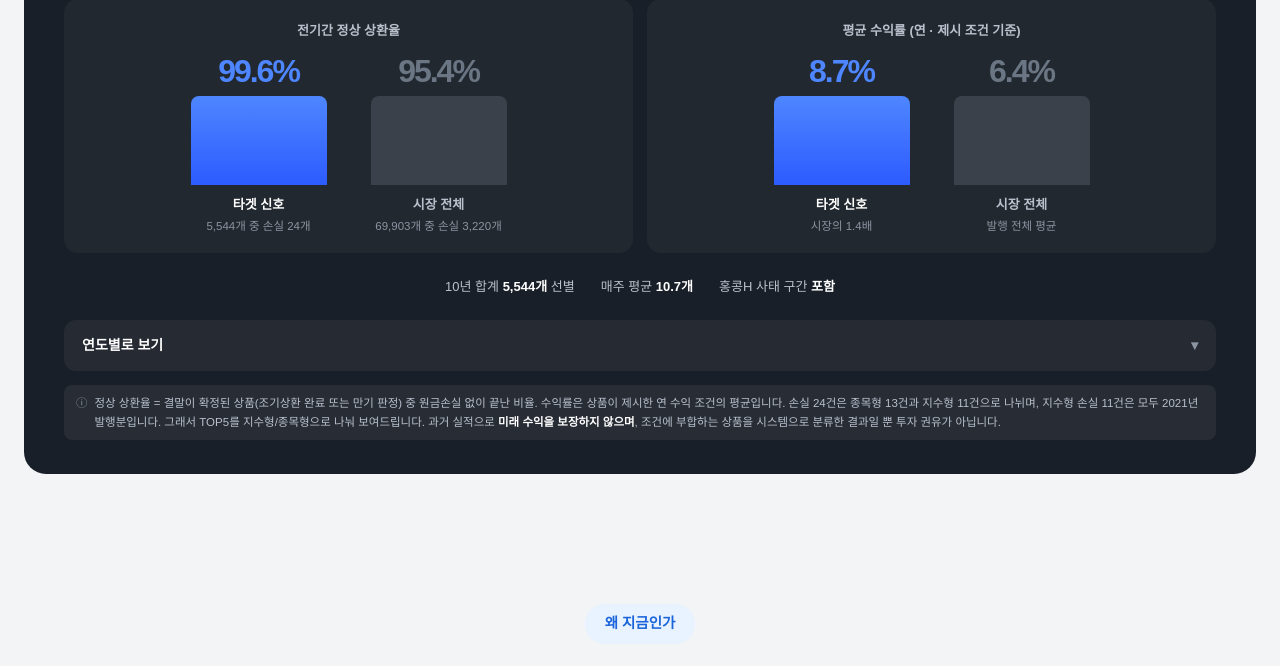
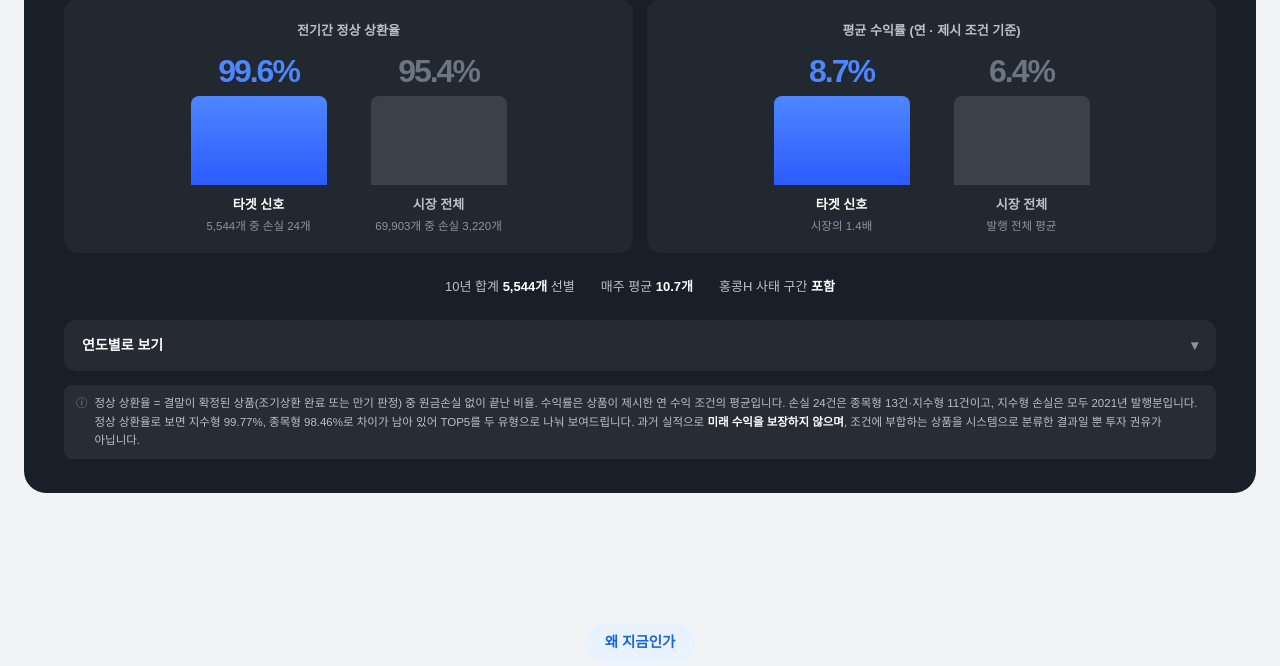
Before and after one commit to lifedd1984-eng/els-platform, a Django app: page / in a window 1280 px wide. Shown: the part 2388-3054 px from the top of the page. Run offline with Django 5.2, Linux system fonts and the light colour scheme; data comes from the database, SQL or seed files in the repository; parts of the project's set-up code (start-up, migrations or seed data) failed here and were passed over; some web fonts are replaced.

Commit message:
2021년 강조를 중립색으로 바꾸고 유형 분리 근거를 비율로 고친다
v8에서 2021은 레이더가 시장에 진 유일한 해다. 브랜드 파랑 강조를 그대로
두면 성과 자랑으로 읽힌다 — 회색으로 낮춰 '눈여겨볼 해'로만 남긴다.
TOP5 유형 분리 근거도 손실 건수(종목형 13 vs 지수형 11로 갈려 논리가
약해짐)에서 정상상환율(99.77% vs 98.46%)로 바꾼다.

```diff
--- a/core/models.py
+++ b/core/models.py
@@ -44,7 +44,8 @@ RADAR_TOP_WEAK = 15     # (상위)+1 ~ 이 순위 = 강한 신호, 그 외 배
 #   최초 확정 당시 근거(구 규칙): 지수형 손실 0/2,607 · 종목형 3.11%
 #   → 아래 두 차례 강화·완화를 거친 뒤의 확정치는 47행을 볼 것.
 #   (2026-07-31에 뽑은 백테스트 엑셀은 이 구 규칙 기준이라 타겟 4,149건으로
-#    나온다. 현행 규칙 기준은 5,392건이다 — 엑셀을 근거로 쓰지 말 것.)
+#    나온다 — 엑셀을 근거로 쓰지 말 것. 당시 v7 기준은 5,392건이었고,
+#    2026-08-11 v8 전환 후 현행은 5,544건이다.)
 # 종목형 85→80 강화 (2026-08-01 태훈님 B안 채택): 10년 손실률 3.11%→1.82%,
 # 1년 성공률 87.7%→95.4%, 공급 주당 3.0→1.6개 — 안전 우선 결정.
 # 2026-08-02 고점 게이트에 완만한 우상향 예외(1년 상승률 ≤15%) 추가 →
--- a/core/templates/core/about.html
+++ b/core/templates/core/about.html
@@ -83,7 +83,9 @@
 .vx-years td { color:#C8CDD5; padding:7px 6px; text-align:right;
   border-bottom:1px solid rgba(255,255,255,.06); white-space:nowrap; }
 .vx-years td.b { color:#fff; font-weight:700; }
-.vx-years tr.hl td { background:rgba(78,134,255,.12); }
+/* 2021년 강조는 '눈여겨볼 해'라는 뜻이지 성과 자랑이 아니다 — v8에서 이 해는
+   레이더가 시장에 진 유일한 해라, 브랜드 파랑을 쓰면 반대로 읽힌다. */
+.vx-years tr.hl td { background:rgba(255,255,255,.07); }
 .vx-note { font-size:11.5px; color:#8B95A1; line-height:1.6; margin-bottom:16px; }
 
 /* 대형 스탯 카드 (base .num 충돌 방지 전용 클래스) */
@@ -379,8 +381,9 @@ body.js-anim .lp-sec.in { opacity:1; transform:none; }
                 border-radius:8px;padding:9px 12px;font-size:11.5px;color:#B9C0CC;line-height:1.6;margin-top:14px">
       <span style="color:#8B95A1;flex:0 0 auto">ⓘ</span>
       <span>정상 상환율 = 결말이 확정된 상품(조기상환 완료 또는 만기 판정) 중 원금손실 없이 끝난 비율.
-        수익률은 상품이 제시한 연 수익 조건의 평균입니다. 손실 24건은 종목형 13건과 지수형 11건으로 나뉘며,
-        지수형 손실 11건은 모두 2021년 발행분입니다. 그래서 TOP5를 지수형/종목형으로 나눠 보여드립니다.
+        수익률은 상품이 제시한 연 수익 조건의 평균입니다. 손실 24건은 종목형 13건·지수형 11건이고,
+        지수형 손실은 모두 2021년 발행분입니다. 정상 상환율로 보면 지수형 99.77%, 종목형 98.46%로
+        차이가 남아 있어 TOP5를 두 유형으로 나눠 보여드립니다.
         {% if accuracy %}지금도 매주 검증을 이어가고 있습니다 — 최근 청약분 {{ accuracy.total_n }}개에서
         ELS 레이더 선택 상품의 첫 조기상환 성공률은 <b style="color:#fff">{{ accuracy.badge_pct }}%</b>(나머지
         {{ accuracy.ctrl_pct }}%)였습니다.{% endif %}
```
